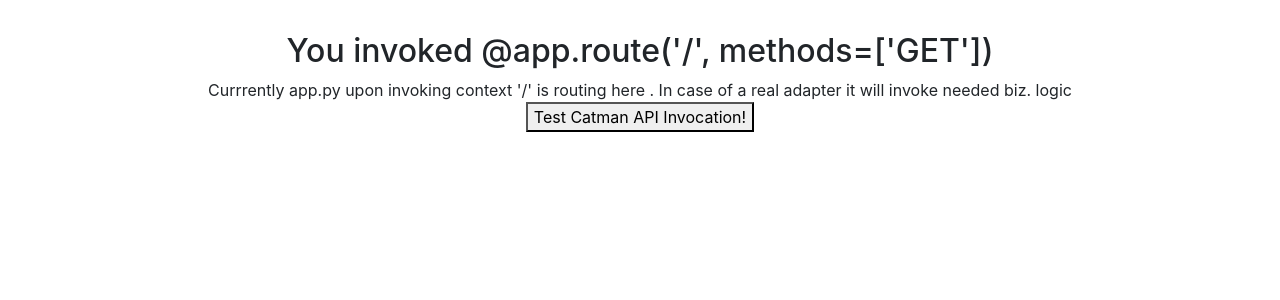
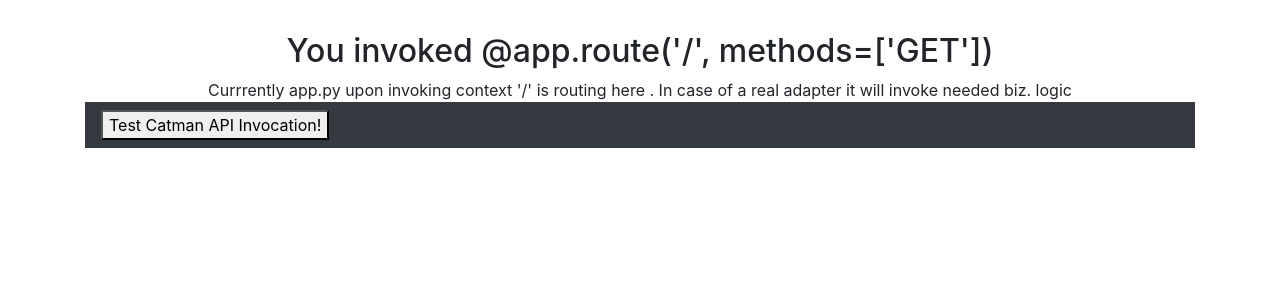
Before and after one commit to gauravsbisht/test-catman-poc, a Flask app: page / in a window 1280 px wide. Shown: the part 56-356 px from the top of the page. Run offline with Flask 2, Linux system fonts and the light colour scheme; some libraries are stand-ins or nearby versions.

Commit message:
making changes

```diff
--- a/templates/index.html
+++ b/templates/index.html
@@ -9,7 +9,9 @@ p {text-align: center;}
     <form align="center" id="upload-file" method="post" enctype="multipart/form-data">
 		<div>
 			Currrently app.py upon invoking context '/' is routing here . In case of a real adapter it will invoke needed biz. logic</div>
-		<div>
+			<div/>
+			<div/>
+		<div class="navbar navbar-dark bg-dark">
 			<button type="button">Test Catman API Invocation!</button>
 		</div>
 
```
